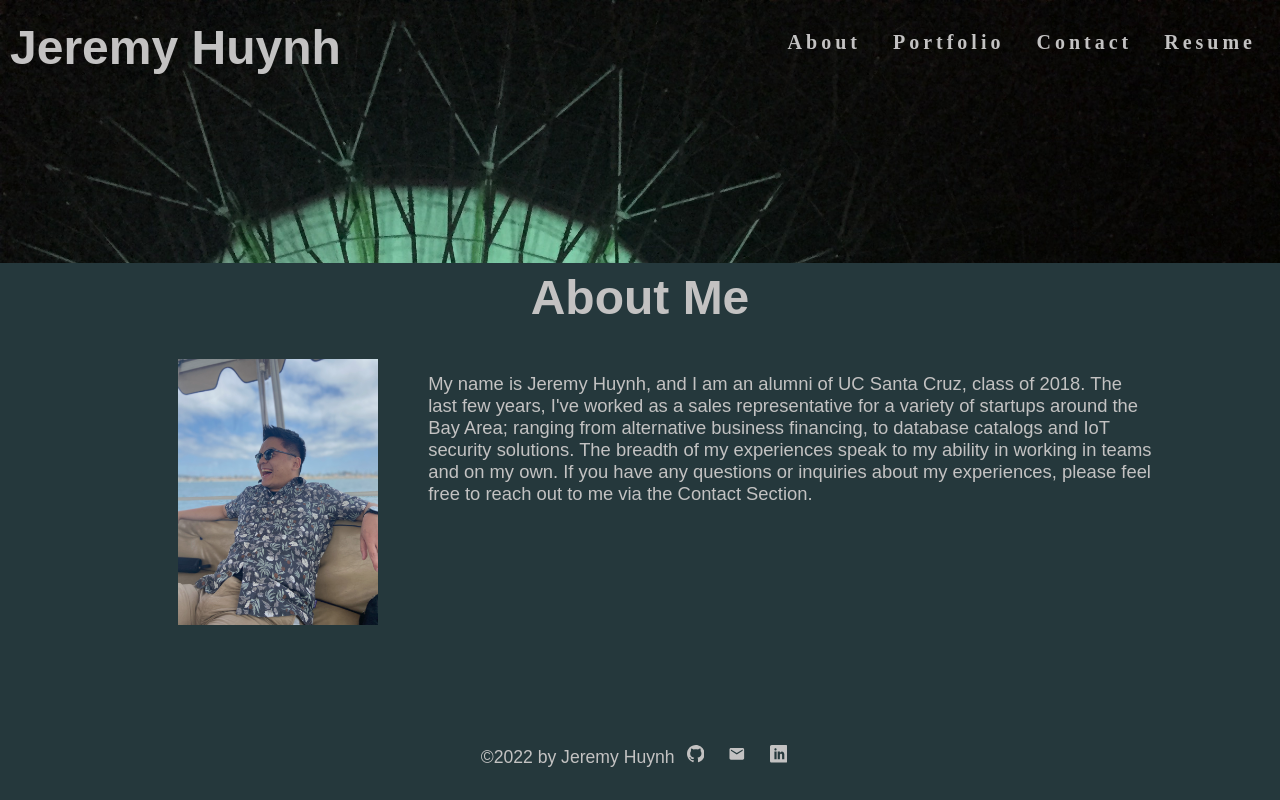
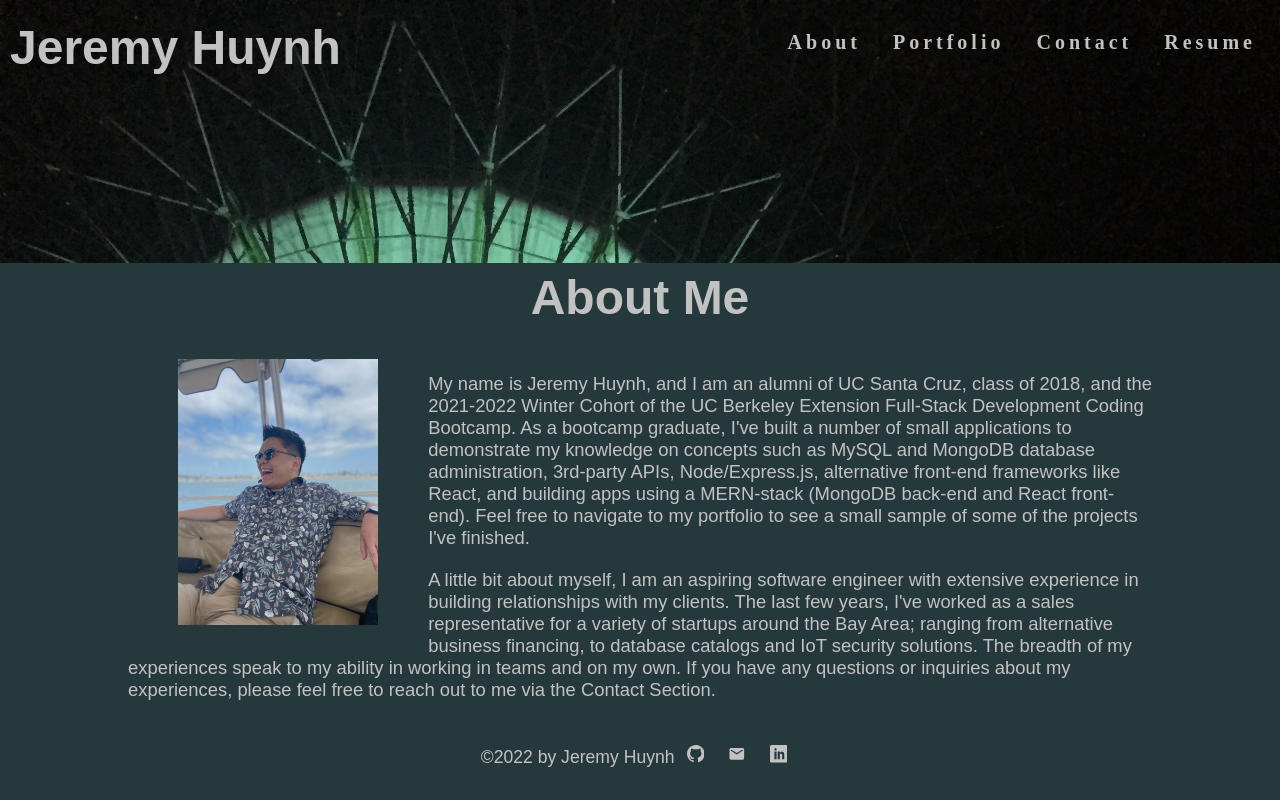
Before and after one commit to jermeewinn/jeremy-huynh-portfolio2.0, a React (Create React App) app: page / in a window 1280 px wide. Built offline with nearby package versions, Linux system fonts and the light colour scheme.

Commit message:
edited text in About/index.js

```diff
--- a/src/components/About/index.js
+++ b/src/components/About/index.js
@@ -7,11 +7,20 @@ function About() {
             <h1 id='about'>About Me</h1>
             <div id='sideByside'>
                 <div id='me-image'>
-                <img id="me" src={profilePic} className="my-2" alt="potrait of Jeremy"/>                </div>
+                    <img id="me" src={profilePic} className="my-2" alt="potrait of Jeremy"/>
+                </div>
             </div>
             <div id='left'>
                 <p>
-                    My name is Jeremy Huynh, and I am an alumni of UC Santa Cruz, class of 2018.
+                    My name is Jeremy Huynh, and I am an alumni of UC Santa Cruz, class of 2018, and the 2021-2022 Winter Cohort of the UC Berkeley Extension Full-Stack Development Coding Bootcamp.
+                    As a bootcamp graduate, I've built a number of small applications to demonstrate my knowledge on concepts such as MySQL and MongoDB database administration, 3rd-party APIs,
+                    Node/Express.js, alternative front-end frameworks like React, and building apps using a MERN-stack (MongoDB back-end and React front-end).
+                    Feel free to navigate to my portfolio to see a small sample of some of the projects I've finished.
+                </p>
+            </div>
+            <div id='left'>
+                <p>
+                    A little bit about myself, I am an aspiring software engineer with extensive experience in building relationships with my clients.
                     The last few years, I've worked as a sales representative for a variety of startups around the Bay Area;
                     ranging from alternative business financing, to database catalogs and IoT security solutions.
                     The breadth of my experiences speak to my ability in working in teams and on my own.
```
